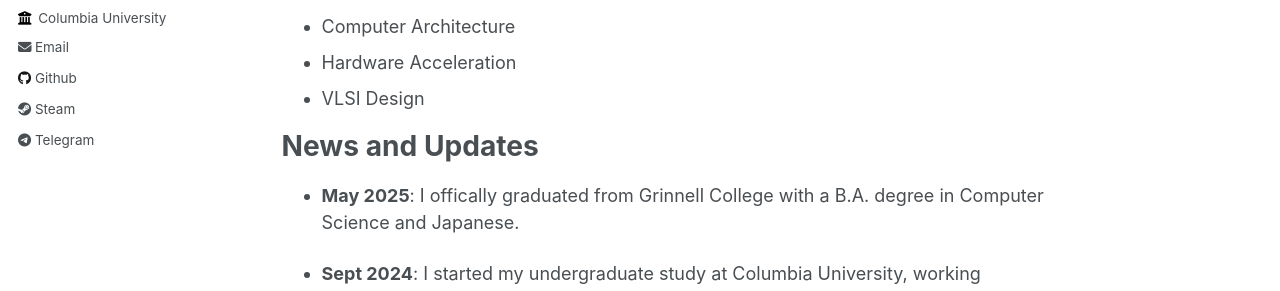
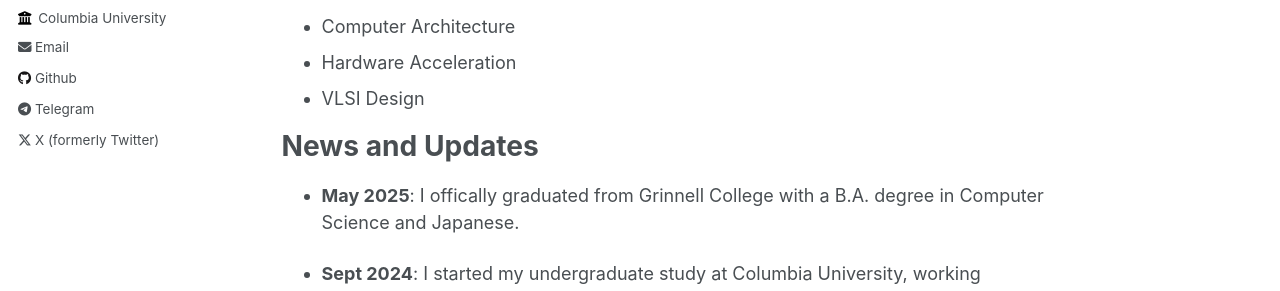
Before and after one commit to CharlotteChen2002/CharlotteChen2002.github.io, a Jekyll site: the page built from _pages/about.md, in a window 1280 px wide. Shown: the part 372-663 px from the top of the page. Built offline with Jekyll 4.4.1, drawn with Linux system fonts in a browser that asks for light colours; some of the changed lines change nothing that is shown.

Commit message:
Update Steam and Twitter links in _config.yml

```diff
--- a/_config.yml
+++ b/_config.yml
@@ -64,10 +64,10 @@ author:
   medium: # URL
   pinterest: # Username
   soundcloud: # Username
-  steam: https://x.com/SagiriYamamoto
+  steam: # Username
   telegram: https://t.me/CharlotteChen2002
   tumblr: # Username
-  twitter: # Username for X / Twitter
+  twitter: SagiriYamamoto
   vine: # Username
   weibo: # Username
   wikipedia: # Username
```
Also changed, not shown: 1 other file.
